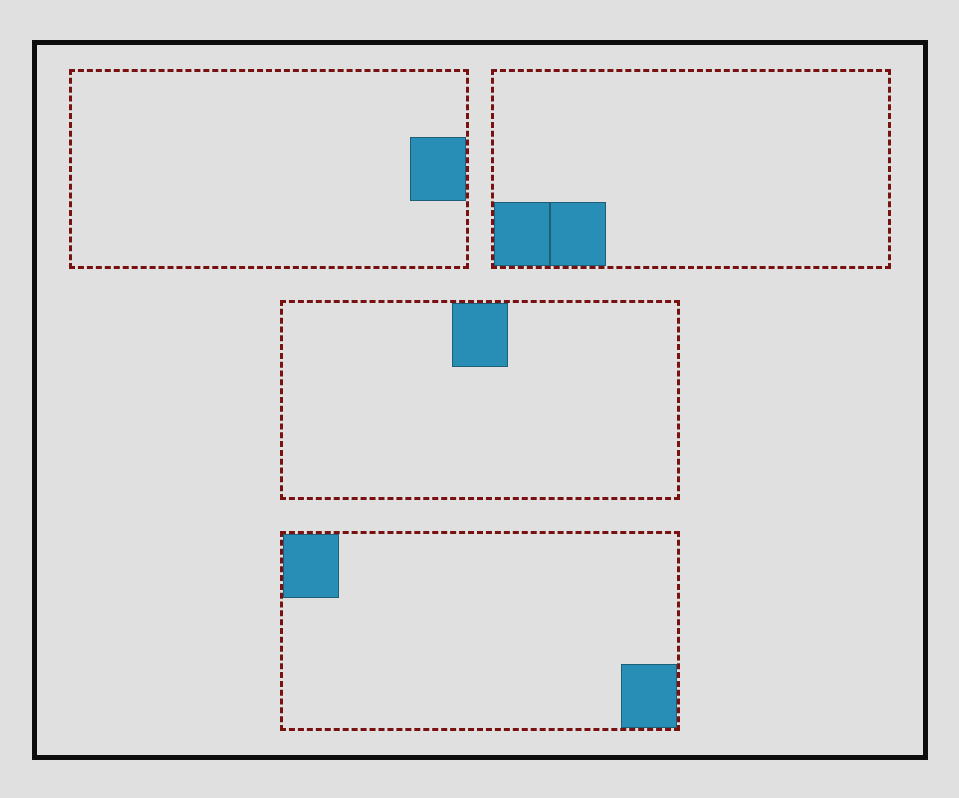
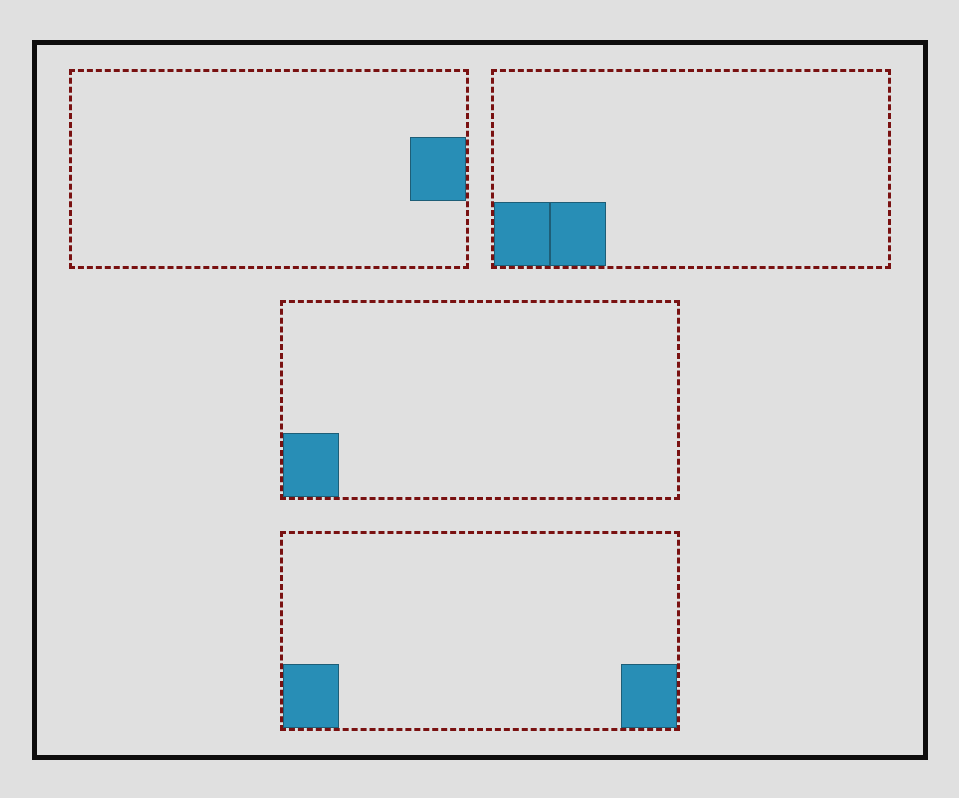
Before and after one commit to EdwingDuvanHernandezHerrera/cssBasico, a plain HTML site: page index.html in a window 1280 px wide. Shown: the whole page, without its empty margins (160-1119 px from the left). Drawn offline with Linux system fonts and the light colour scheme.

Commit message:
Ejercicio cajas con modelo de caja v1.3

```diff
--- a/css/style.css
+++ b/css/style.css
@@ -92,9 +92,16 @@ body{
 
 .caja3{
     margin: auto;
-    top: 0;
+    bottom: 0;
     left: 0;
-    right: 0;
+
+}
+
+.caja4:nth-child(1){
+    margin: auto;
+    bottom: 0;
+    left: 0;
+
 }
 
 .caja4:nth-child(2){
```
